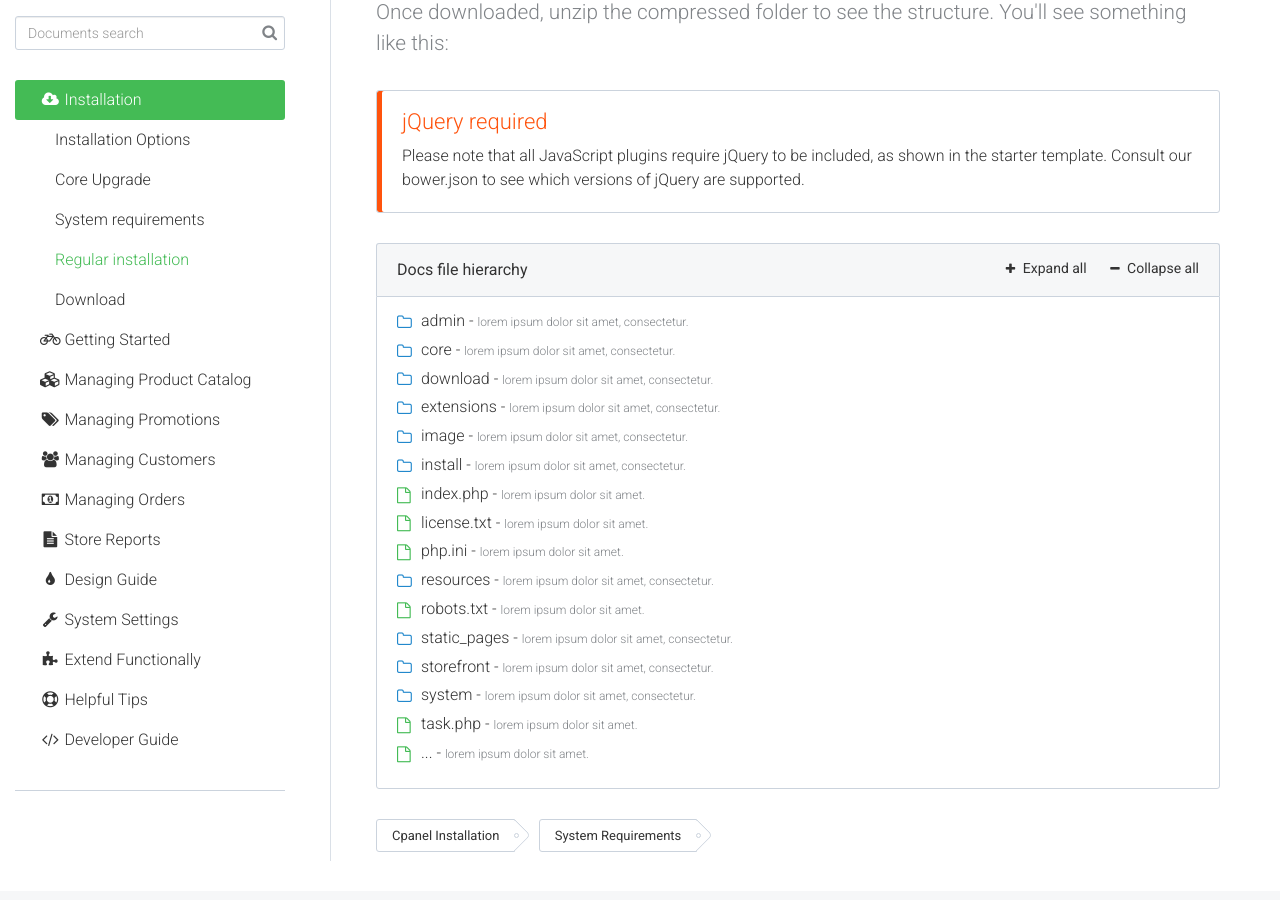
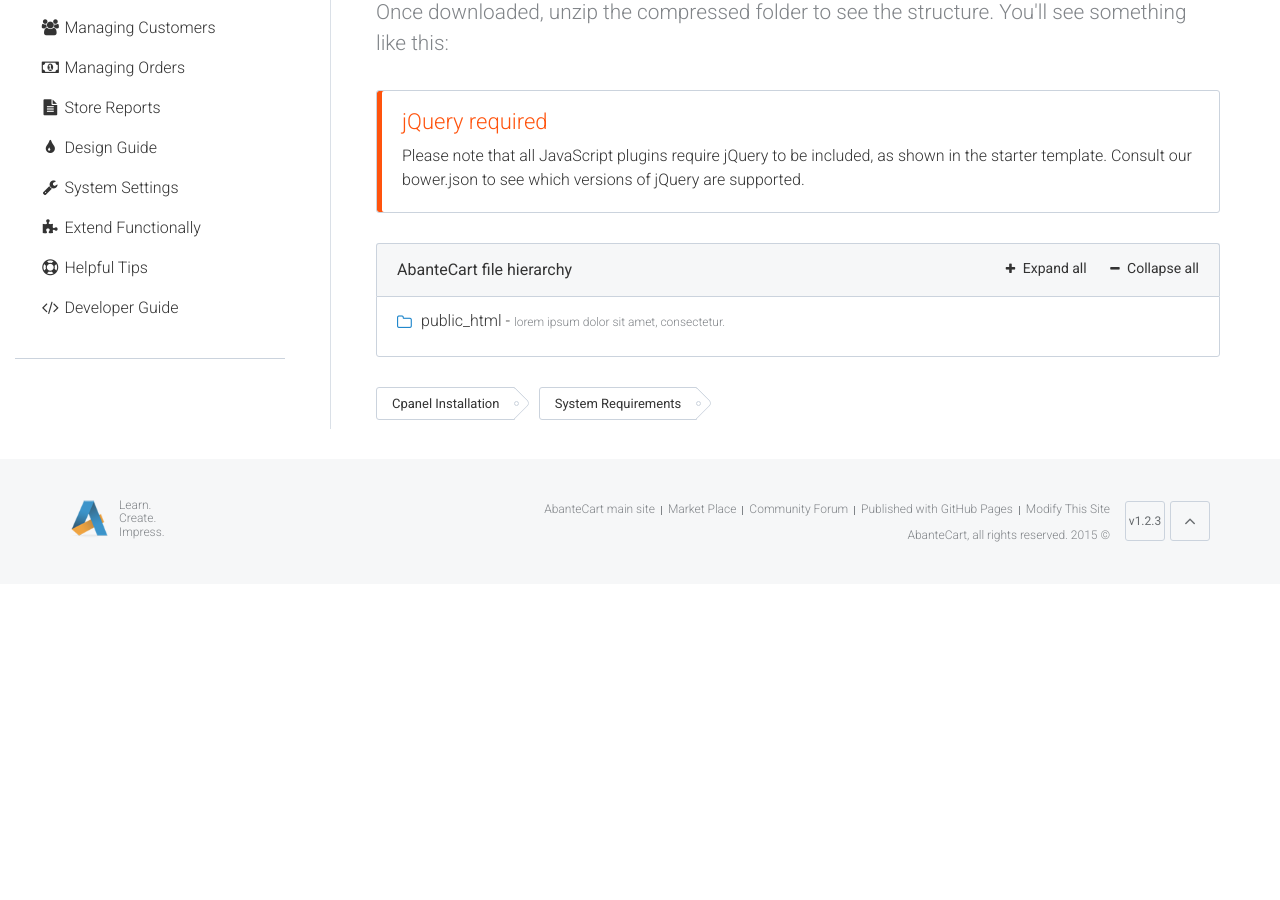
Before and after one commit to abantecart/abantecart.github.io, a Jekyll site: the page built from pages/install/regular_installation.html, in a window 1280 px wide and 900 px high, scrolled down 731 px. Built offline with Jekyll 4.4.1, drawn with Linux system fonts in a browser that asks for light colours; after the commit the page ends 1315 px from its top, so only the background shows below that.

Commit message:
Update regular_installation.html

```diff
--- a/pages/install/regular_installation.html
+++ b/pages/install/regular_installation.html
@@ -51,7 +51,7 @@
 						<!-- End of Note -->
 						<!-- File Tree -->
 						<div class="file-tree">
-							<div class="file-tree-title"> Docs file hierarchy
+							<div class="file-tree-title"> AbanteCart file hierarchy
 								<ul class="file-tree-buttons">
 									<li class="js-expand">
 										<i class="fa fa-plus"></i> Expand all</li>
@@ -60,6 +60,10 @@
 								</ul>
 							</div>
 							<ul class="file-tree-list js-file-tree" data-expanded="">
+							<li class="is-folder">public_html -
+								<span class="file-tree-description">lorem ipsum dolor sit amet, consectetur.</span>
+									<ul>
+
 								<li class="is-folder">admin -
 									<span class="file-tree-description">lorem ipsum dolor sit amet, consectetur.</span>
 								</li>
@@ -117,6 +121,8 @@
 								<li class="is-file">... -
 									<span class="file-tree-description">lorem ipsum dolor sit amet.</span>
 								</li>
+								</ul>
+								</li>
 							</ul>
 						</div>
 						<!-- End of FIle Tree -->
```
